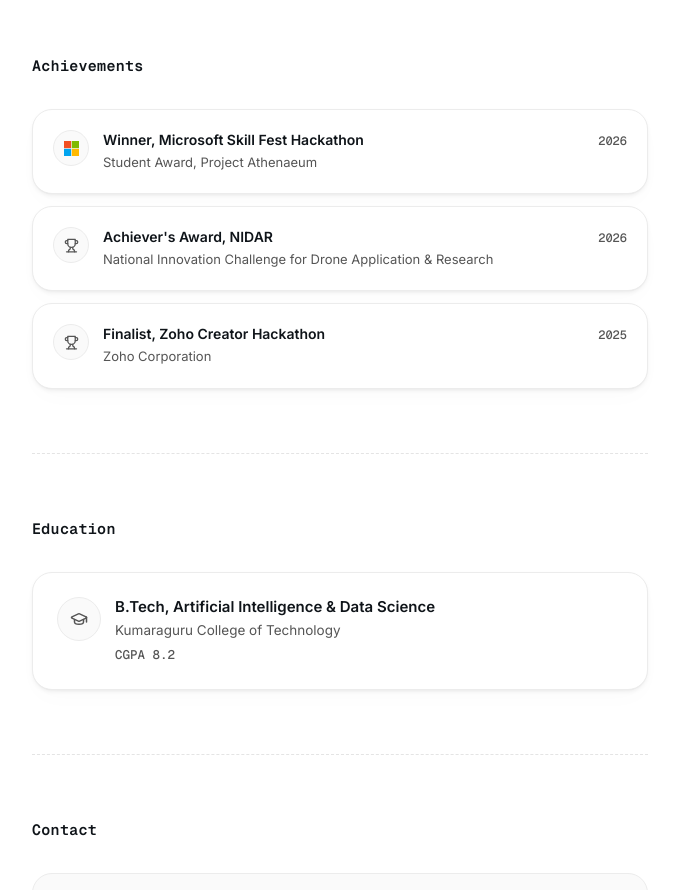
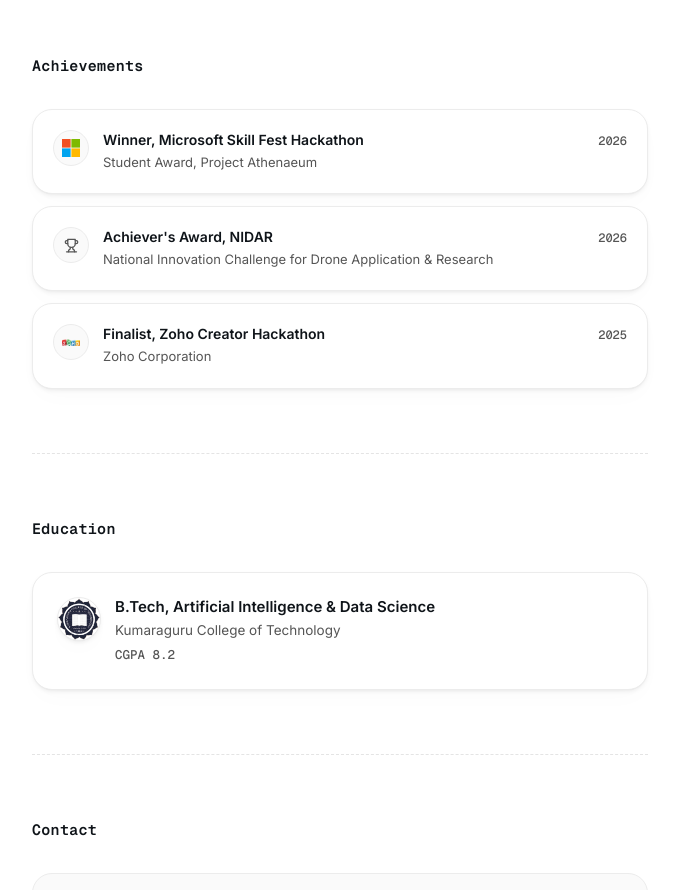
Before and after one commit to NithishaVenkatesh/Portfolio, a Next.js app: page / in a window 1280 px wide. Shown: the part 4180-5070 px from the top of the page, without its empty margins (300-979 px from the left). Built offline with nearby package versions, Linux system fonts and the light colour scheme.

Commit message:
Add Zoho and Kumaraguru College logos
Achievements take a per-entry logo (Microsoft, Zoho; NIDAR keeps the
trophy); Education shows the KCT seal instead of the generic cap icon.

Co-Authored-By: Claude Fable 5 <noreply@anthropic.com>

```diff
--- a/src/components/sections/achievements.tsx
+++ b/src/components/sections/achievements.tsx
@@ -15,13 +15,13 @@ export function AchievementsSection() {
                 aria-hidden
                 className="flex h-9 w-9 shrink-0 items-center justify-center rounded-full border border-line bg-surface text-soft"
               >
-                {achievement.title.includes("Microsoft") ? (
+                {achievement.logo ? (
                   <Image
-                    src="/microsoft.svg"
+                    src={achievement.logo}
                     alt=""
-                    width={15}
-                    height={15}
-                    className="h-[15px] w-[15px]"
+                    width={18}
+                    height={18}
+                    className="h-[18px] w-[18px] object-contain"
                   />
                 ) : (
                   <Trophy size={15} />
--- a/src/components/sections/education.tsx
+++ b/src/components/sections/education.tsx
@@ -1,4 +1,4 @@
-import { GraduationCap } from "lucide-react";
+import Image from "next/image";
 import { Section } from "@/components/ui/section";
 import { Reveal } from "@/components/motion";
 import { education } from "@/data/site";
@@ -8,12 +8,13 @@ export function EducationSection() {
     <Section id="education" title="Education">
       <Reveal>
         <article className="flex items-start gap-3.5 rounded-card border border-line bg-card p-5 shadow-(--shadow-card) sm:p-6">
-          <span
-            aria-hidden
-            className="flex h-11 w-11 shrink-0 items-center justify-center rounded-full border border-line bg-surface text-soft"
-          >
-            <GraduationCap size={18} />
-          </span>
+          <Image
+            src={education.logo}
+            alt={`${education.institution} logo`}
+            width={44}
+            height={44}
+            className="h-11 w-11 shrink-0 rounded-full border border-line bg-card object-contain shadow-(--shadow-card)"
+          />
           <div>
             <h3 className="text-[15px] font-semibold leading-snug">
               {education.degree}
--- a/src/data/site.ts
+++ b/src/data/site.ts
@@ -83,6 +83,8 @@ export type Achievement = {
   title: string;
   detail: string;
   year: string;
+  /** Path under /public. Omit to render a trophy icon instead. */
+  logo?: string;
 };
 
 export type Stat = {
@@ -533,6 +535,7 @@ export const achievements: Achievement[] = [
     title: "Winner, Microsoft Skill Fest Hackathon",
     detail: "Student Award, Project Athenaeum",
     year: "2026",
+    logo: "/microsoft.svg",
   },
   {
     title: "Achiever's Award, NIDAR",
@@ -543,6 +546,7 @@ export const achievements: Achievement[] = [
     title: "Finalist, Zoho Creator Hackathon",
     detail: "Zoho Corporation",
     year: "2025",
+    logo: "/logos/zoho.png",
   },
 ];
 
@@ -550,6 +554,7 @@ export const education = {
   degree: "B.Tech, Artificial Intelligence & Data Science",
   institution: "Kumaraguru College of Technology",
   score: "CGPA 8.2",
+  logo: "/logos/kct.png",
   // TODO: add graduation year if it should be displayed (not on the resume).
 };
 
```
Also changed, not shown: public/logos/kct.png (added), public/logos/zoho.png (added).
